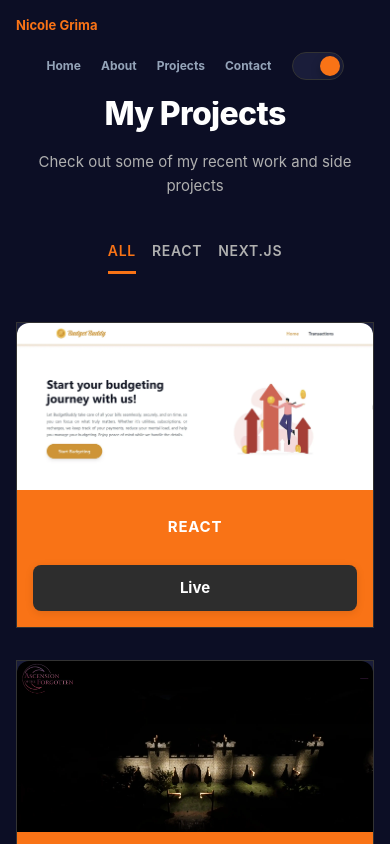
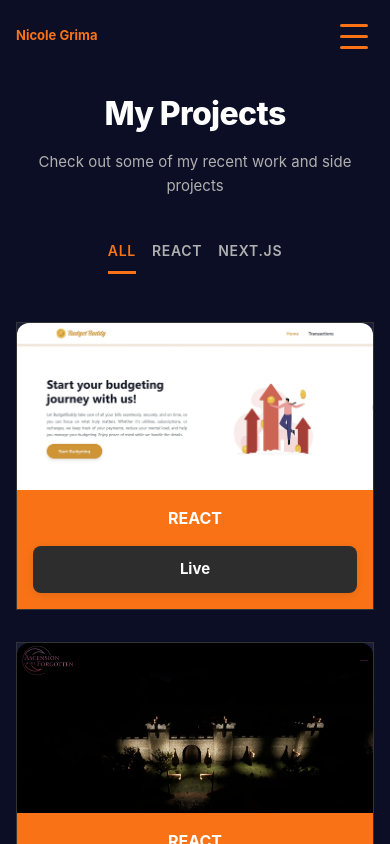
Before and after one commit to nic227/AFD-Assignment, a React (Vite) app: page /projects in a window 390 px wide. Shown: the top 844 px of the page. Built offline with nearby package versions, Linux system fonts and the light colour scheme.

Commit message:
Improving responsiveness accross webiste (mobile, tablet and desktop views)

```diff
--- a/src/components/Navbar/Navbar.module.css
+++ b/src/components/Navbar/Navbar.module.css
@@ -1,3 +1,26 @@
+/* Burger menu styles */
+.burger {
+  display: none;
+  flex-direction: column;
+  justify-content: center;
+  align-items: center;
+  width: 40px;
+  height: 40px;
+  background: none;
+  border: none;
+  cursor: pointer;
+  z-index: 200;
+}
+.burgerBar {
+  width: 28px;
+  height: 3px;
+  background: #f97316;
+  margin: 4px 0;
+  border-radius: 2px;
+  transition: all 0.3s;
+}
+
+/* ...existing code... */
 .navbar {
   position: fixed;
   top: 0;
@@ -112,22 +135,85 @@
   background: var(--accent-color);
 }
 
-/* Responsive Design */
+
+/* ===================== */
+/* Responsive Media Queries (grouped) */
+/* ===================== */
+
+@media (max-width: 900px) {
+  .navContainer {
+    padding-left: 12px;
+    padding-right: 12px;
+    display: flex;
+    flex-direction: row;
+    justify-content: space-between;
+    align-items: center;
+    width: 100%;
+  }
+  .navBrand {
+    order: 1;
+    margin-right: auto;
+  }
+  .burger {
+    display: flex;
+    position: static;
+    order: 2;
+    margin-left: auto;
+    z-index: 201;
+  }
+  .navList {
+    position: fixed;
+    top: 0;
+    left: 0;
+    right: 0;
+    height: 100vh;
+    width: 100vw;
+    background: var(--bg-primary);
+    flex-direction: column;
+    align-items: center;
+    justify-content: center;
+    padding: 0 24px;
+    gap: 32px;
+    box-shadow: none;
+    transform: translateX(-100vw);
+    transition: transform 0.3s cubic-bezier(0.4,0,0.2,1);
+    z-index: 150;
+    display: flex;
+  }
+  .navList.open {
+    transform: translateX(0);
+  }
+  .navItem {
+    width: 100%;
+    display: flex;
+    justify-content: center;
+  }
+  .navLink {
+    font-size: 1.1rem;
+    padding: 12px 0;
+    width: 100%;
+    text-align: center;
+  }
+}
+
+@media (max-width: 900px) {
+  .navList {
+    gap: 20px;
+  }
+}
+
 @media (max-width: 768px) {
   .navbar {
     padding-top: 20px;
     padding-bottom: 20px;
   }
-
   .navContainer {
     padding-left: 16px;
     padding-right: 16px;
   }
-
   .navList {
     gap: 32px;
   }
-
   .navLink {
     font-size: 0.8125rem;
   }
@@ -138,18 +224,15 @@
     flex-wrap: wrap;
     gap: 16px;
   }
-
   .navList {
     gap: 24px;
     order: 3;
     width: 100%;
     justify-content: center;
   }
-
   .navBrand {
     order: 1;
   }
-
   .themeToggleSwitch {
     order: 2;
   }
@@ -160,15 +243,12 @@
     padding-top: 16px;
     padding-bottom: 16px;
   }
-
   .navList {
     gap: 20px;
   }
-
   .navLink {
     font-size: 0.75rem;
   }
-
   .navBrand {
     font-size: 0.8125rem;
   }
--- a/src/components/Navbar/Navbar.tsx
+++ b/src/components/Navbar/Navbar.tsx
@@ -1,14 +1,20 @@
+
 import { Link } from 'react-router-dom';
-import { useCallback, memo } from 'react';
+import { useCallback, memo, useState } from 'react';
 import { useTheme } from '../../context/useTheme';
 import styles from './Navbar.module.css';
 
+
 const Navbar = memo(() => {
   const { theme, toggleTheme } = useTheme();
+  const [menuOpen, setMenuOpen] = useState(false);
 
   const handleToggleTheme = useCallback(() => {
     toggleTheme();
   }, [toggleTheme]);
+
+  const handleBurgerClick = () => setMenuOpen((open) => !open);
+  const handleNavLinkClick = () => setMenuOpen(false);
 
   return (
     <nav className={styles.navbar}>
@@ -16,24 +22,38 @@ const Navbar = memo(() => {
         <Link to="/" className={styles.navBrand}>
           Nicole Grima
         </Link>
-        <ul className={styles.navList}>
+        <button
+          className={styles.burger}
+          aria-label={menuOpen ? 'Close navigation menu' : 'Open navigation menu'}
+          aria-expanded={menuOpen}
+          aria-controls="main-menu"
+          onClick={handleBurgerClick}
+        >
+          <span className={styles.burgerBar}></span>
+          <span className={styles.burgerBar}></span>
+          <span className={styles.burgerBar}></span>
+        </button>
+        <ul
+          id="main-menu"
+          className={`${styles.navList} ${menuOpen ? styles.open : ''}`}
+        >
           <li className={styles.navItem}>
-            <Link to="/" className={styles.navLink}>
+            <Link to="/" className={styles.navLink} onClick={handleNavLinkClick}>
               Home
             </Link>
           </li>
           <li className={styles.navItem}>
-            <Link to="/about" className={styles.navLink}>
+            <Link to="/about" className={styles.navLink} onClick={handleNavLinkClick}>
               About
             </Link>
           </li>
           <li className={styles.navItem}>
-            <Link to="/projects" className={styles.navLink}>
+            <Link to="/projects" className={styles.navLink} onClick={handleNavLinkClick}>
               Projects
             </Link>
           </li>
           <li className={styles.navItem}>
-            <Link to="/contact" className={styles.navLink}>
+            <Link to="/contact" className={styles.navLink} onClick={handleNavLinkClick}>
               Contact
             </Link>
           </li>
--- a/src/components/ProjectCard/ProjectCard.tsx
+++ b/src/components/ProjectCard/ProjectCard.tsx
@@ -25,10 +25,7 @@ export const ProjectCard = memo<ProjectCardProps>(({ project, onLiveClick }) =>
       </div>
 
       <div className={styles.projectFooter}>
-        <span className={styles.techBadge} aria-label={`Built with ${project.tech}`}>
-          {project.tech}
-        </span>
-
+        <strong>{project.tech}</strong>
         <button
           onClick={handleClick}
           className={styles.liveButton}
--- a/src/pages/About/About.module.css
+++ b/src/pages/About/About.module.css
@@ -147,13 +147,22 @@
     padding: 2rem 1rem;
   }
 
+
   .aboutSection {
-    padding: 2rem 1rem;
+    padding: 5.5rem 1rem 2rem 1rem;
+    position: relative;
+    z-index: 1;
   }
 
   .aboutTitle {
     font-size: 2rem;
     margin-bottom: 2rem;
+    position: relative;
+    z-index: 2;
+    display: block;
+    background: none;
+    color: var(--text-primary);
+    text-align: center;
   }
 
   .stats {
--- a/src/pages/Home/HomePage.module.css
+++ b/src/pages/Home/HomePage.module.css
@@ -1,3 +1,128 @@
+@media (min-width: 601px) and (max-width: 1024px) {
+  .heroContent {
+    align-items: center;
+    text-align: center;
+  }
+}
+@media (max-width: 1024px) {
+  .circleContainer {
+    display: none !important;
+  }
+}
+/* Responsive Breakpoints */
+@media (max-width: 1024px) {
+  .hero {
+    padding-left: 16px;
+    padding-right: 16px;
+    padding-top: 48px;
+  }
+  .heroGrid {
+    gap: 24px;
+  }
+  .heroTitle {
+    font-size: 2.5rem;
+  }
+  .techCard {
+    min-width: 100px;
+    padding: 12px 12px;
+  }
+}
+
+@media (max-width: 768px) {
+  .hero {
+    padding-left: 8px;
+    padding-right: 8px;
+    padding-top: 160px;
+    padding-bottom: 8px;
+  }
+  .heroGrid {
+    display: flex;
+    flex-direction: column;
+    gap: 24px;
+  }
+  .circleContainer {
+    margin-top: 24px;
+    display: flex;
+    justify-content: center;
+  }
+  .heroTitle {
+    font-size: 2rem;
+    text-align: center;
+  }
+  .heroContent {
+    align-items: center;
+    gap: 16px;
+  }
+  .buttonGroup {
+    flex-direction: column;
+    width: 100%;
+    gap: 8px;
+    align-items: stretch;
+  }
+  .btnPrimary,
+  .btnSecondary {
+    width: 100%;
+    justify-content: center;
+  }
+  .techStack {
+    margin-top: 8px;
+    padding-left: 4px;
+    padding-right: 4px;
+    padding-top: 6px;
+    padding-bottom: 6px;
+  }
+  .techScrollWrapper {
+    overflow-x: auto;
+    -webkit-overflow-scrolling: touch;
+    width: 100vw;
+    margin-left: -16px;
+    padding-left: 16px;
+  }
+  .techGrid {
+    gap: 8px;
+    padding-top: 8px;
+    padding-bottom: 8px;
+    flex-wrap: nowrap;
+    min-width: max-content;
+    justify-content: flex-start;
+  }
+    /* Prevent navbar from overlapping hero text */
+    .hero {
+      padding-top: 120px;
+    }
+  .techCard {
+    min-width: 90px;
+    padding: 8px 8px;
+    margin-bottom: 8px;
+  }
+}
+
+@media (min-width: 601px) and (max-width: 900px) {
+  .heroGrid .circleContainer {
+    display: none !important;
+  }
+}
+
+@media (max-width: 600px) {
+  .heroGrid .circleContainer {
+    display: none !important;
+  }
+  .heroGrid {
+    display: flex !important;
+    flex-direction: column !important;
+    align-items: center !important;
+    gap: 24px !important;
+  }
+  .heroContent {
+    align-items: center !important;
+    text-align: center !important;
+  }
+  .techCard {
+    min-width: 70px;
+    padding: 4px 4px;
+  }
+}
+
 /* stylelint-disable */
 
 /* Container and Layout */
@@ -362,13 +487,19 @@
   padding-right: 8px;
   padding-top: 8px;
   padding-bottom: 8px;
-  margin-top: -28px; /* shift up a bit more */
+  margin-top: -28px; /* original value */
   background: linear-gradient(135deg, rgba(249, 115, 22, 0.05) 0%, rgba(249, 115, 22, 0.02) 100%);
   border-top: 1px solid rgba(249, 115, 22, 0.1);
   border-bottom: 1px solid rgba(249, 115, 22, 0.1);
   transition:
     background 0.3s ease,
     border-color 0.3s ease;
+}
+@media (max-width: 1024px) {
+  .techStack {
+    margin-top: 32px !important;
+    padding-top: 20px !important;
+  }
 }
 
 .techContainer {
@@ -664,4 +795,12 @@
   }
 }
 
-/* stylelint-enable */
+@media (max-width: 600px) {
+  .circleContainer {
+    display: none !important;
+  }
+  .techCard {
+    min-width: 70px;
+    padding: 4px 4px;
+  }
+}
--- a/src/pages/Projects/ProjectsPage.module.css
+++ b/src/pages/Projects/ProjectsPage.module.css
@@ -95,7 +95,10 @@
   transition: all 0.4s cubic-bezier(0.4, 0, 0.2, 1);
 }
 
-.projectCard:hover {
+
+.projectCard:hover,
+.projectCard:active,
+.projectCard:focus-visible {
   transform: translateY(-8px);
   box-shadow: none;
 }
@@ -140,7 +143,10 @@
   background-color: #ffd9b3;
 }
 
-.projectCard:hover .projectFooter {
+
+.projectCard:hover .projectFooter,
+.projectCard:active .projectFooter,
+.projectCard:focus-visible .projectFooter {
   background-color: #fb923c;
   box-shadow: none;
 }
@@ -179,7 +185,10 @@
   box-shadow: 0 2px 8px rgba(0, 0, 0, 0.1);
 }
 
-.liveButton:hover {
+
+.liveButton:hover,
+.liveButton:active,
+.liveButton:focus-visible {
   background-color: #1a1a1a;
   transform: translateY(-2px);
   box-shadow: 0 4px 12px rgba(0, 0, 0, 0.15);
@@ -210,7 +219,10 @@
   transition: background-color 0.2s ease;
 }
 
-.detailsButton:hover {
+
+.detailsButton:hover,
+.detailsButton:active,
+.detailsButton:focus-visible {
   background-color: #ea580c;
 }
 
```
